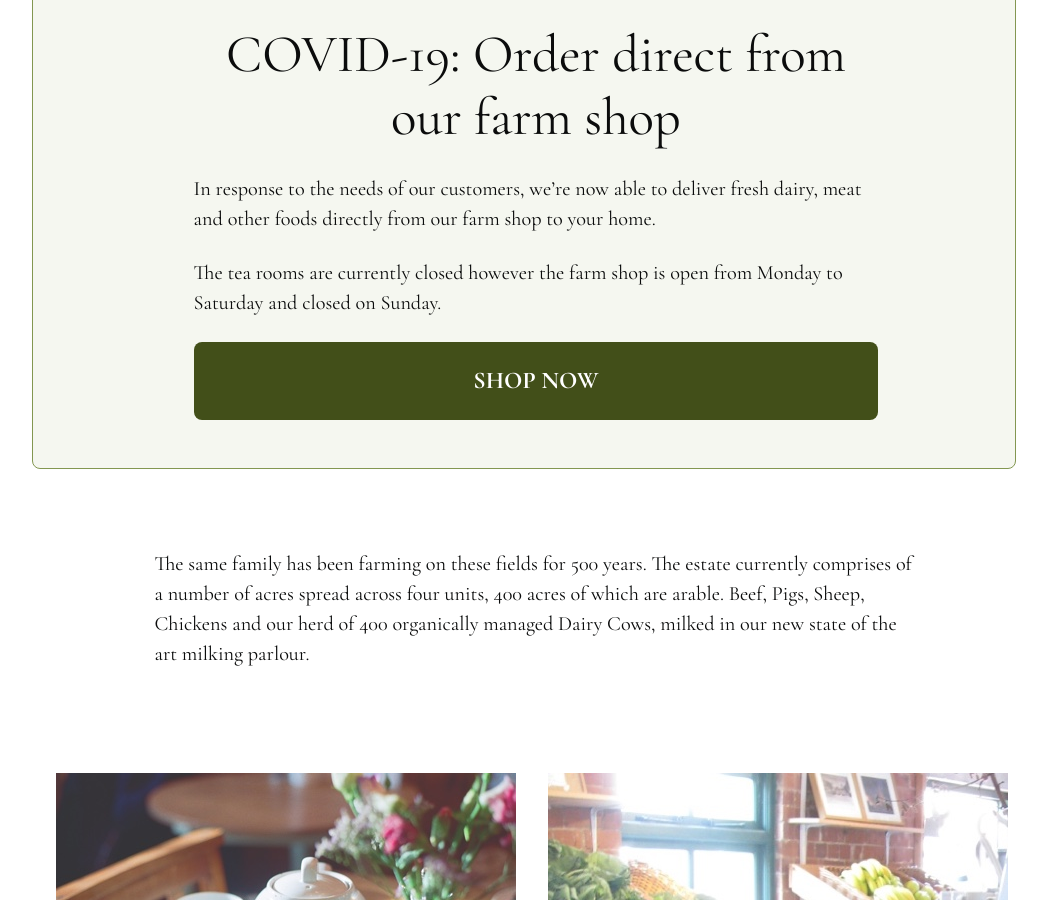
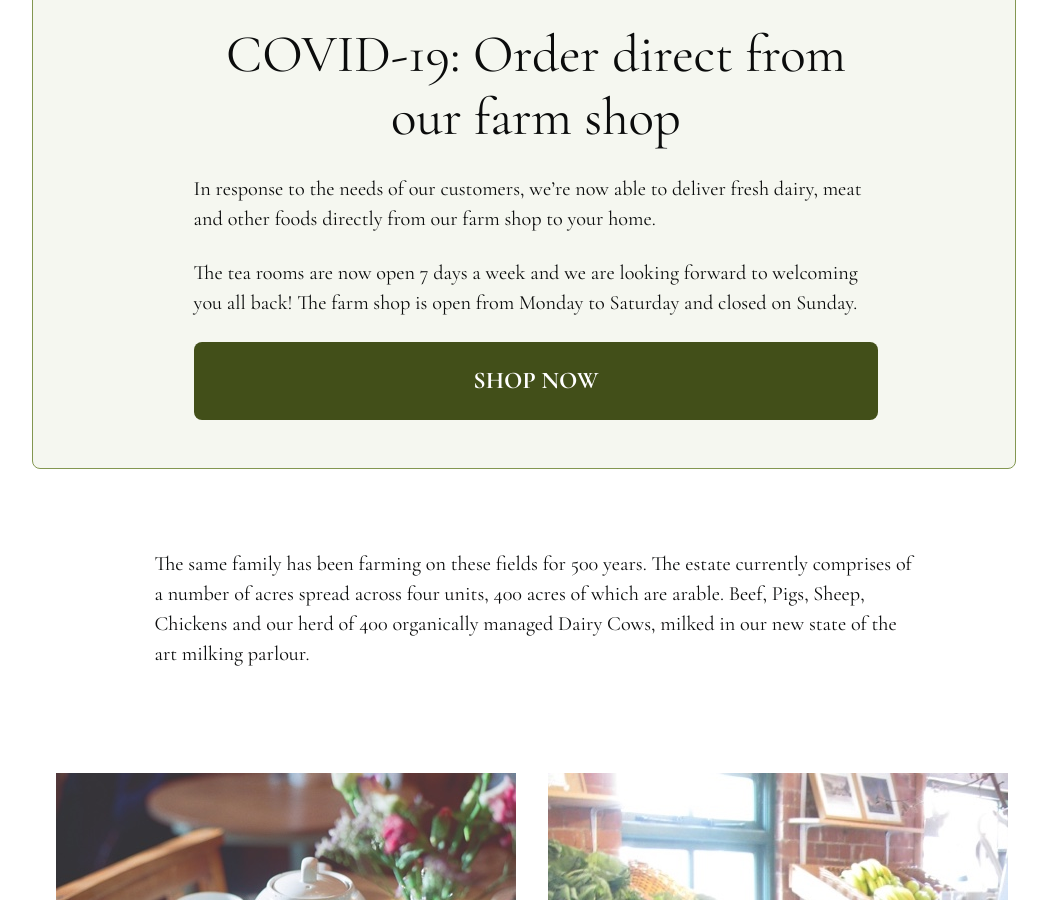
Before and after one commit to cjhbarnes/manor-farm, a Jekyll site: the page built from index.html, in a window 1280 px wide and 900 px high, scrolled down 695 px. Shown: the whole window, without its empty margins (104-1151 px from the left). Built offline with Jekyll 4.4.1, drawn with Linux system fonts in a browser that asks for light colours.

Commit message:
opening times

```diff
--- a/index.html
+++ b/index.html
@@ -17,7 +17,7 @@ title: New Manor Farm Shop
       <div class="o-layout__item u-4/5@lg u-4/5@md u-1/1@sm">
         <h1>COVID-19: Order direct from our farm shop</h1>
         <p>In response to the needs of our customers, we’re now able to deliver fresh dairy, meat and other foods directly from our farm shop to your home.</p>
-        <p>The tea rooms are currently closed however the farm shop is open from Monday to Saturday and closed on Sunday.</p>
+        <p>The tea rooms are now open 7 days a week and we are looking forward to welcoming you all back! The farm shop is open from Monday to Saturday and closed on Sunday.</p>
         <a class="btn" href="/deliveries/">Shop now</a>
       </div>
     </div>
--- a/tearooms.html
+++ b/tearooms.html
@@ -13,7 +13,7 @@ title: New Manor Farm
     <div class="o-layout">
       <div class="o-layout__item u-2/3@lg u-2/3@md u-1/1@sm">
         <h2>The Tearooms</h2>
-        <p><strong>The tea rooms are currently closed due to the Covid-19 situation</strong></p>
+        <p><strong>The tea rooms are open 7 days a week and we are looking forward to welcoming you all back!</strong></p>
         <p>Centered around our traditional Farm Court Yard you will find the Stable Tea Rooms, adjacent to our Farm Shop.</p>
         <p>The Tea Rooms are open everyday from 9:30 in the morning, closing at 5:30 during the week, and at 5:00 at the weekends.</p>
         <p>Breakfasts, lunches and teas are available everyday, with a large and varied homemade menu which changes daily. A great opportunity for visitors to try our home produced meat and produce.</p>
```
